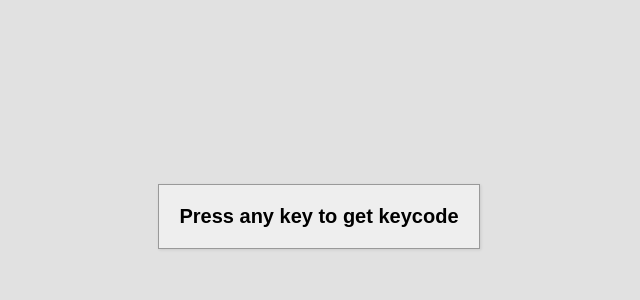
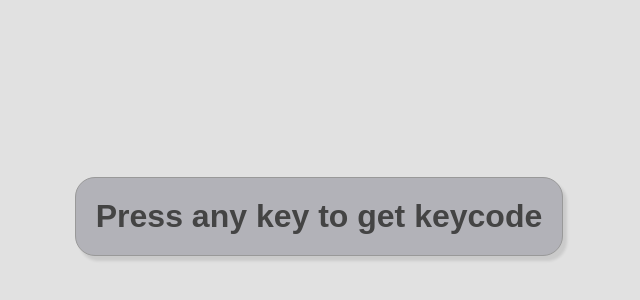
Before and after one commit to AmosAlfasi/Key-Codes, a plain HTML site: page index.html in a window 1280 px wide. Shown: the part 184-484 px from the top of the page, without its empty margins (321-961 px from the left). Drawn offline with Linux system fonts and the light colour scheme; a web font is replaced by a local one.

Commit message:
small design changes

```diff
--- a/style.css
+++ b/style.css
@@ -17,21 +17,24 @@ body {
 }
 .key {
 	border: 1px solid #999;
-	background-color: #eee;
-	box-shadow: 1px 1px 3px rgba(0, 0, 0, 0.1);
+	background-color: rgb(178, 178, 184);
+	box-shadow: 4px 5px 3px rgba(0, 0, 0, 0.1);
 	display: inline-flex;
 	align-items: center;
 	font-weight: bold;
-	font-size: 20px;
+	color: rgb(68, 68, 68);
+
+	font-size: 32px;
 	padding: 20px;
 	flex-direction: column;
 	margin: 10px;
 	min-width: 150px;
 	position: relative;
+	border-radius: 20px;
 }
 .key small {
 	position: absolute;
-	top: -24px;
+	top: -20px;
 	left: 0;
 	text-align: center;
 	width: 100%;
```
Also changed, not shown: index.html (+0 -8 lines).
